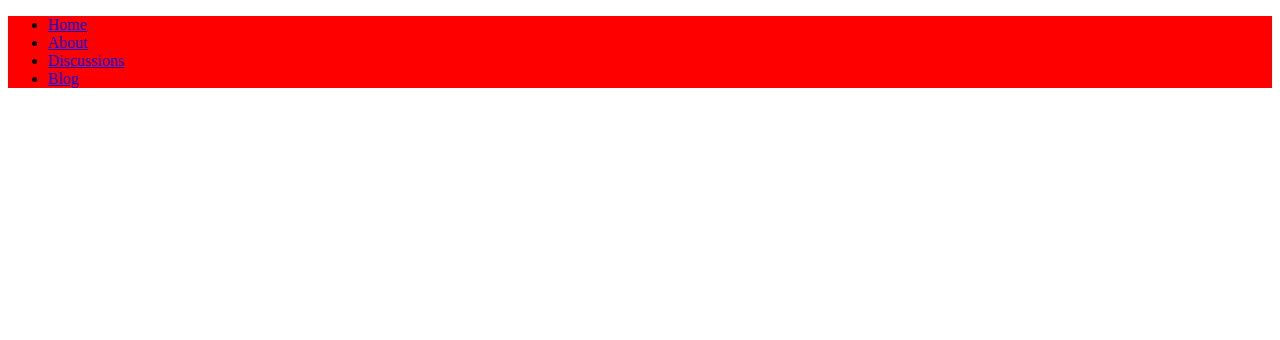
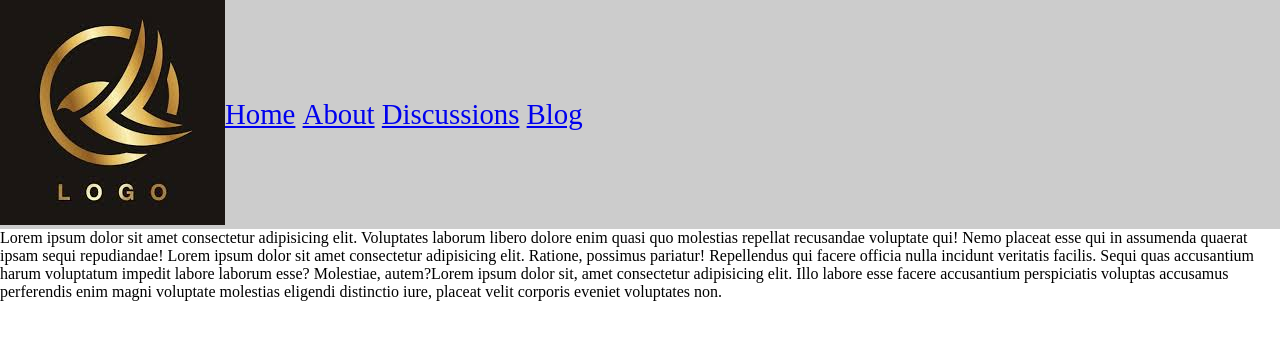
Before and after one commit to raprocks/GrcsDevelopersClubWebsite, a Flask app: page / in a window 1280 px wide. Shown: the top 340 px of the page. Run offline with Flask 2, Linux system fonts and the light colour scheme; parts of the project's set-up code (start-up, migrations or seed data) failed here and were passed over.

Commit message:
added a test logo and enabled live eload

```diff
--- a/app.py
+++ b/app.py
@@ -1,4 +1,6 @@
 from base import app
+from livereload import Server
 
 if __name__=="__main__":
-    app.run()
+    server = Server(app.wsgi_app)
+    server.serve()
--- /dev/null
+++ b/base/static/css/sass/_base.scss
@@ -0,0 +1,5 @@
+body, html, * {
+    margin: 0;
+    padding: 0;
+    box-sizing: border-box;
+}
--- /dev/null
+++ b/base/static/css/sass/_nav.scss
@@ -0,0 +1,22 @@
+nav {
+    align-items: center;
+    display: flex;
+    flex-direction: row;
+    width: 100%;
+    background-color: rgba(0,0,0,0.2);
+    span.logo {
+        display: inline;
+    }
+    .nav-links {
+        position: relative;
+        display: inline-block;
+        font-size: 180%;
+        ul {
+            list-style-type:none;
+
+            li {
+                display: inline;
+            }
+        }
+    }
+}
--- a/base/static/css/style.css
+++ b/base/static/css/style.css
@@ -1,3 +1,39 @@
+body, html, * {
+  margin: 0;
+  padding: 0;
+  -webkit-box-sizing: border-box;
+          box-sizing: border-box;
+}
+
 nav {
-  background-color: red;
+  -webkit-box-align: center;
+      -ms-flex-align: center;
+          align-items: center;
+  display: -webkit-box;
+  display: -ms-flexbox;
+  display: flex;
+  -webkit-box-orient: horizontal;
+  -webkit-box-direction: normal;
+      -ms-flex-direction: row;
+          flex-direction: row;
+  width: 100%;
+  background-color: rgba(0, 0, 0, 0.2);
 }
+
+nav span.logo {
+  display: inline;
+}
+
+nav .nav-links {
+  position: relative;
+  display: inline-block;
+  font-size: 180%;
+}
+
+nav .nav-links ul {
+  list-style-type: none;
+}
+
+nav .nav-links ul li {
+  display: inline;
+}
--- a/base/static/css/style.scss
+++ b/base/static/css/style.scss
@@ -1,4 +1,2 @@
-nav {
-    display: block;
-    background-color: red;
-}
+@import "sass/base";
+@import "sass/nav";
--- a/base/templates/index.html
+++ b/base/templates/index.html
@@ -1,4 +1,5 @@
 {% extends 'layout.html' %}
 {% block content %}
-
+Lorem ipsum dolor sit amet consectetur adipisicing elit. Voluptates laborum libero dolore enim quasi quo molestias repellat recusandae voluptate qui! Nemo placeat esse qui in assumenda quaerat ipsam sequi repudiandae!
+Lorem ipsum dolor sit amet consectetur adipisicing elit. Ratione, possimus pariatur! Repellendus qui facere officia nulla incidunt veritatis facilis. Sequi quas accusantium harum voluptatum impedit labore laborum esse? Molestiae, autem?Lorem ipsum dolor sit, amet consectetur adipisicing elit. Illo labore esse facere accusantium perspiciatis voluptas accusamus perferendis enim magni voluptate molestias eligendi distinctio iure, placeat velit corporis eveniet voluptates non.
 {% endblock %}
--- a/base/templates/nav.html
+++ b/base/templates/nav.html
@@ -1,5 +1,5 @@
 <nav>
-    <span class="logo"></span>
+    <span class="logo"><img src="{{ url_for('static', filename='logo.jpg') }}" alt=""></span>
     <div class="nav-links">
         <ul>
             <li><a href="#">Home</a></li>
```
Also changed, not shown: base/static/logo.jpg (added).
